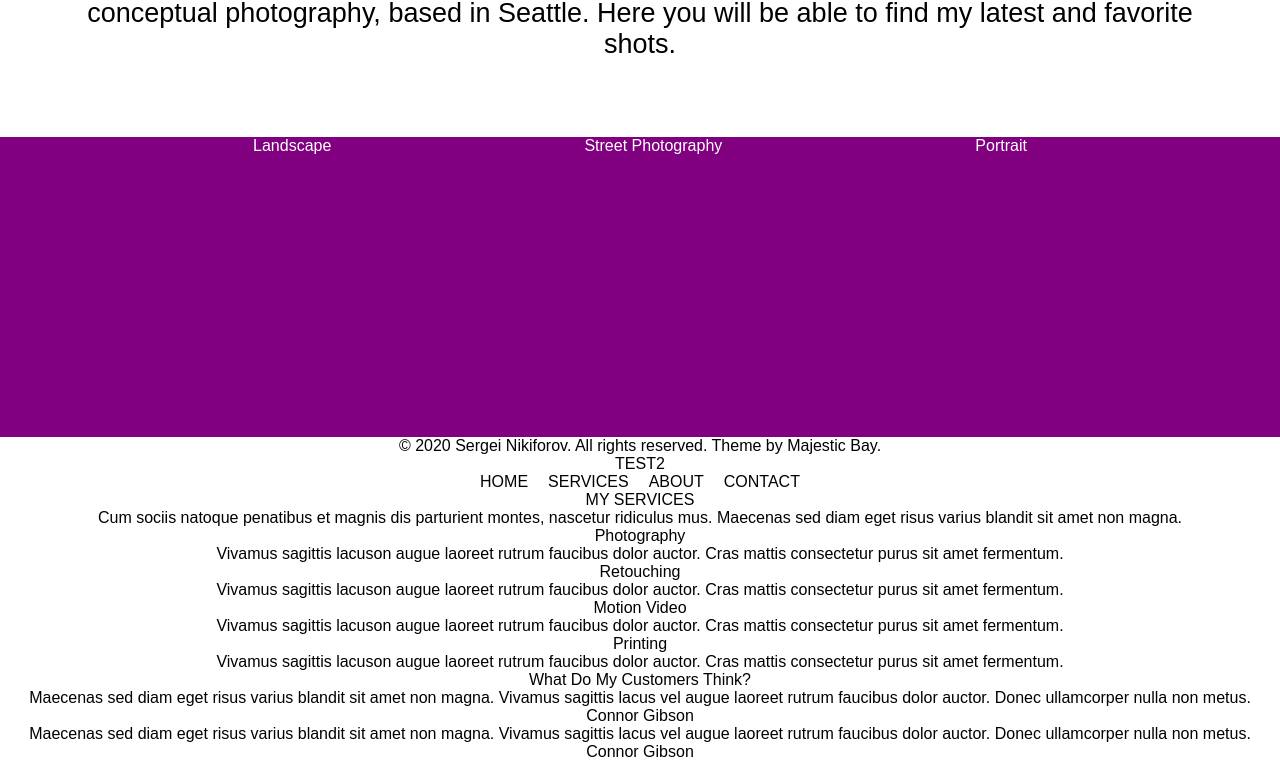
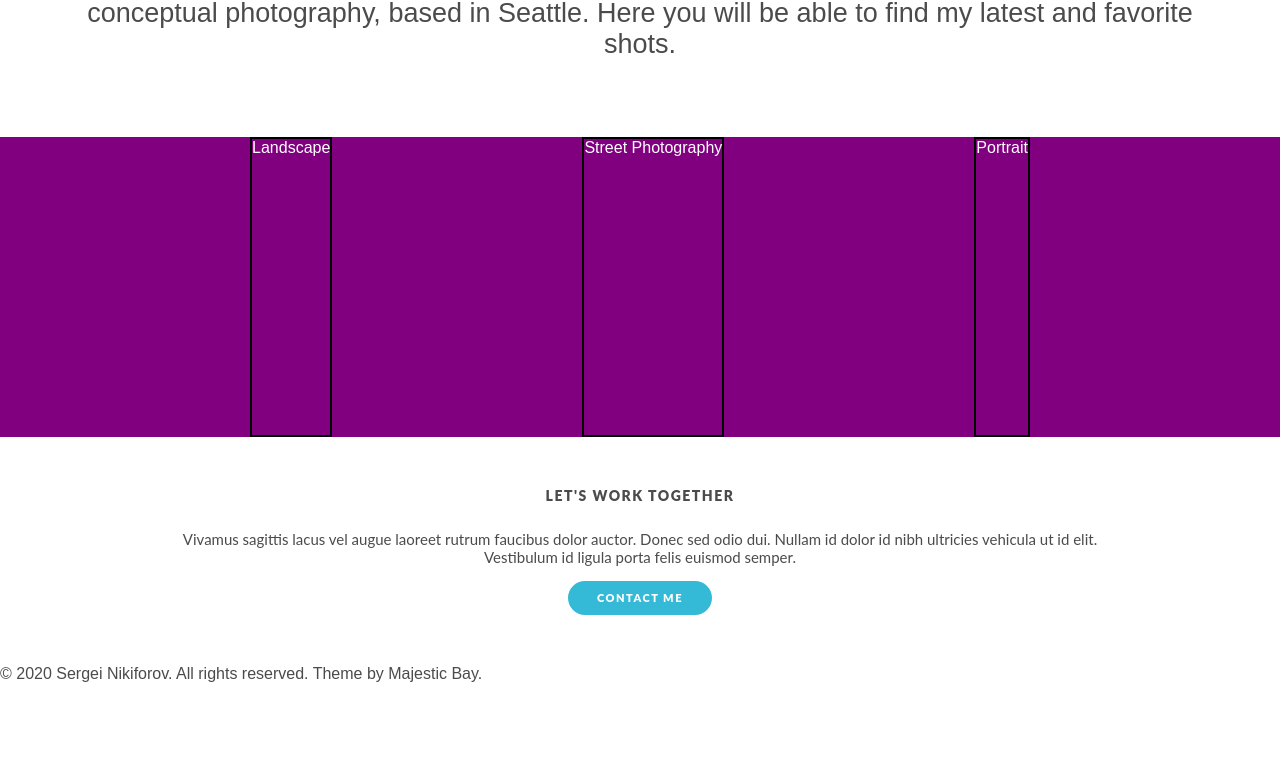
Before and after one commit to lyly2112/nikiforov, a React (Create React App) app: page / in a window 1280 px wide. Shown: the part 392-1153 px from the top of the page. Built offline with nearby package versions, Linux system fonts and the light colour scheme.

Commit message:
added Home page css style

```diff
--- a/src/Home.js
+++ b/src/Home.js
@@ -7,6 +7,7 @@ import Footer from './Footer';
 function Home() {
     return (
       <div>
+        <div className="home_container">
         <NavbarHome/>
         <div className="intoduction">
           <p>I'm Sergei Nikiforov, a freelance photographer
@@ -17,6 +18,7 @@ function Home() {
         <Gallery/>
         <WorkWithMe/>
         <Footer/>
+        </div>
       </div>
     )
 }
--- a/src/WorkWithMe.js
+++ b/src/WorkWithMe.js
@@ -3,9 +3,10 @@ import React from 'react';
 function WorkWithMe () {
 return (
     <div className="work_with_me">
-        <div className="lets_header"></div>
-        <div className="lets_text"></div>
-        <div className="contact_button"></div>
+        <div className="lets_header">Let's Work Together</div>
+        <div className="lets_text"><p>Vivamus sagittis lacus vel augue laoreet rutrum faucibus dolor auctor.
+        Donec sed odio dui. Nullam id dolor id nibh ultricies vehicula ut id elit. Vestibulum id ligula porta felis euismod semper.</p></div>
+        <div className="contact_button">Contact me</div>
     </div>
 )
 }
--- a/src/index.css
+++ b/src/index.css
@@ -2,6 +2,7 @@ body {
   margin: 0;
   padding: 0;
   font-family: sans-serif;
+  color: #4b4b4b;
 }
 
 .navbar {
@@ -10,7 +11,6 @@ body {
   background-color: pink;
   color: white;
   font-family: lato;
-
 }
 
 .navbar_menu {
@@ -44,10 +44,64 @@ body {
   background-color: purple;
   color: white;
   height: 300px;
-  justify-content: space-evenly
+  justify-content: space-evenly;
 }
 .gallery_elem {
-  border: 2px;
+  border: 2px solid black;
+}
 
+.work_with_me {
+  display: flex;
+  flex-direction: column;
+  padding-top: 50px;
+  padding-bottom: 50px;
+  padding-right: 0px;
+  padding-left: 0px;
+  text-align: center;
+  margin: 0px auto;
+  justify-content: center;
+  margin: 0px auto;
+  font-size: 15px;
+  font-weight: normal;
+  font-family: 'Lato', sans-serif;
+  margin-left: 175px;
+  margin-right: 175px;
+}
 
+.lets_header {
+  font-size: 14px;
+  line-height: 18px;
+  margin-bottom: 0px;
+  margin-bottom: 10px;
+  font-weight: 900 !important;
+  text-transform: uppercase !important;
+  letter-spacing: 1.5px !important;
+  font-family: 'Lato', sans-serif !important;
 }
+
+.contact_button {
+  height: 11px;
+  width: 104px;
+  margin-left: 4px;
+  margin-right: 4px;
+  background: #34b9d7;
+  font-size: 11px;
+  color: white;
+    line-height: 1;
+    letter-spacing: 1.5px;
+    padding: 11px 20px 12px;
+    border-radius: 25px;
+    font-weight: 900;
+    text-shadow: none;
+    transition: all 150ms ease-in;
+    box-shadow: none;
+    text-transform: uppercase;
+    touch-action: manipulation;
+    cursor: pointer;
+    margin: 0px auto;
+}
+
+.footer {
+  display: flex;
+  height: 100px;
+  }
```
Also changed, not shown: src/bg2.png (added).
